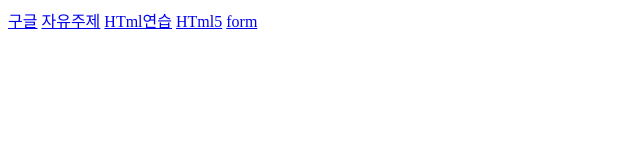
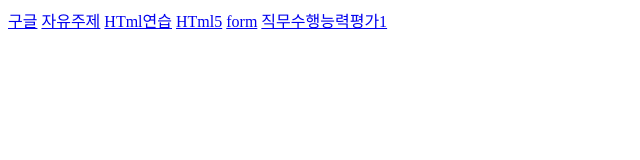
Before and after one commit to seodoeun/DP2019, a plain HTML site: page index 복사본.html in a window 1280 px wide. Shown: the whole page, without its empty margins (0-640 px from the left). Drawn offline with Linux system fonts and the light colour scheme.

Commit message:
seodoeun

```diff
--- a/index 복사본.html
+++ b/index 복사본.html
@@ -16,5 +16,6 @@
 <a href="file:///Users/seodoeun/Documents/GitHub/DP2019/training.html" target="_blank">HTml연습</a>
 <a href="html5.html">HTml5</a>
 <a href="form.html">form</a>
+<a href="report.html">직무수행능력평가1</a>
 
 <br />
```
Also changed, not shown: index.html (+1 -0 lines).
